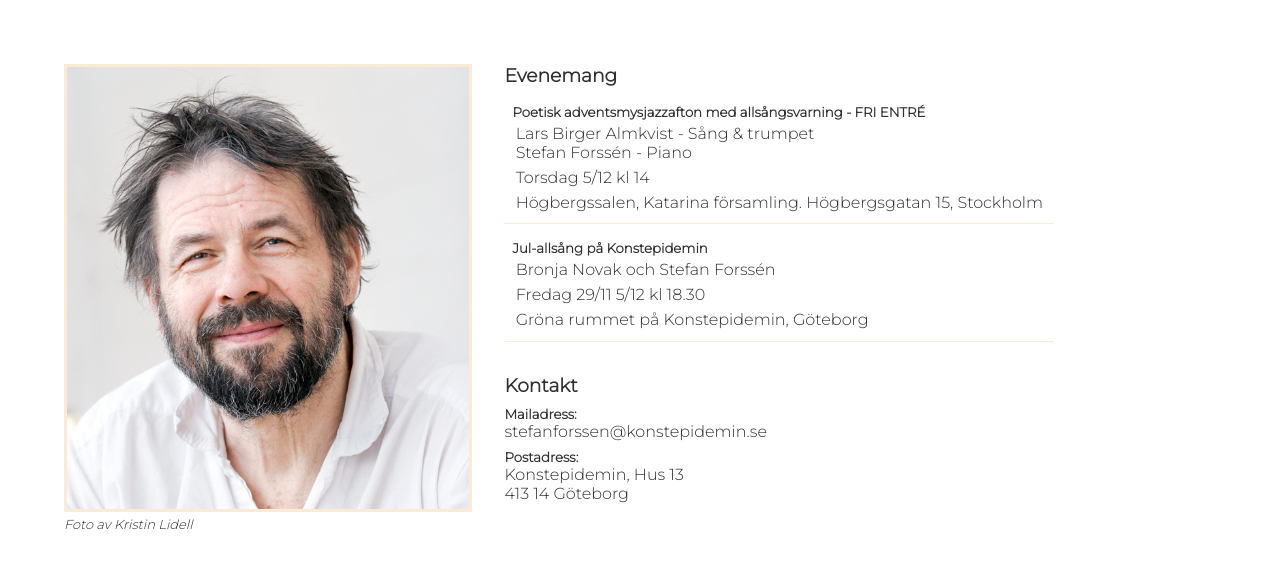
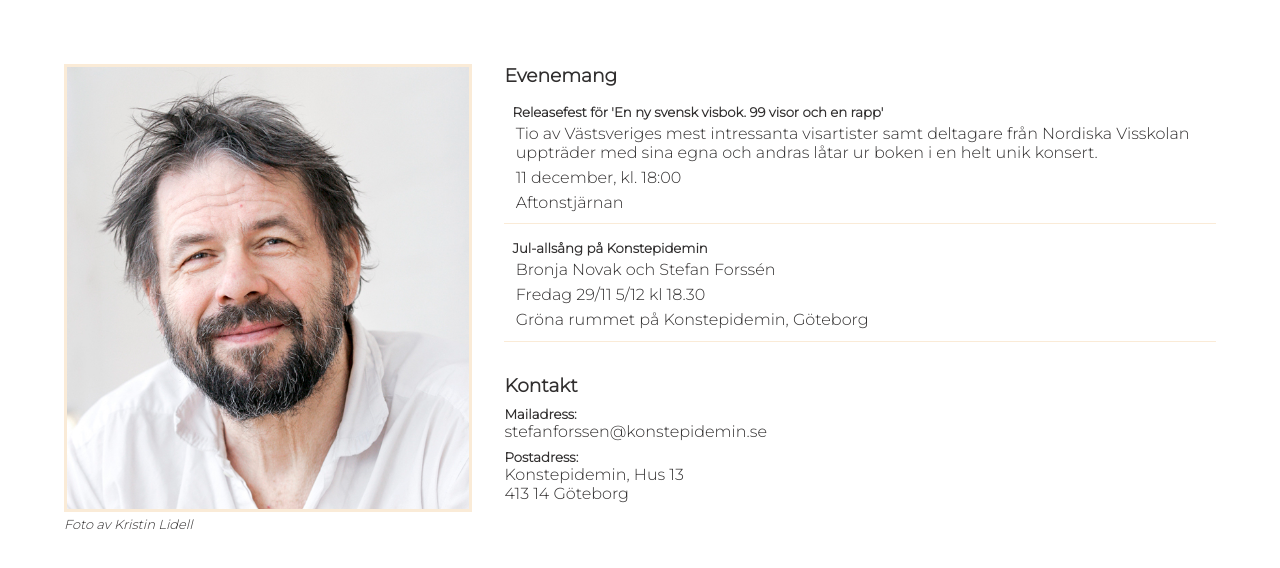
Before and after one commit to pineapple-exe/stefanforssen.se, a plain HTML site: page index.html in a window 1280 px wide. Drawn offline with Linux system fonts and the light colour scheme.

Commit message:
Add book release concert

```diff
--- a/index.html
+++ b/index.html
@@ -66,7 +66,7 @@
                             <span class="event-when">Söndag 10/11 kl. 16-18</span>
                             <span class="event-where">Café Mosaic, Västerås</span>
                         </li> -->
-                        <li>
+                        <!-- <li>
                             <h5 class="event-name">Poetisk adventsmysjazzafton med allsångsvarning - FRI ENTRÉ</h5>
                             <span class="event-description">
                                 Lars Birger Almkvist - Sång & trumpet</br>
@@ -74,6 +74,14 @@
                             </span>
                             <span class="event-when">Torsdag 5/12 kl 14</span>
                             <span class="event-where">Högbergssalen, Katarina församling. Högbergsgatan 15, Stockholm</span>
+                        </li> -->
+                        <li>
+<h5 class="event-name">Releasefest för 'En ny svensk visbok. 99 visor och en rapp'</i></h5>
+<span class ="event-description">
+    Tio av Västsveriges mest intressanta visartister samt deltagare från Nordiska Visskolan uppträder med sina egna och andras låtar ur boken i en helt unik konsert.
+</br></span>
+<span class="event-when">11 december, kl. 18:00</span>
+<span class="event-where">Aftonstjärnan</span>
                         </li>
                         <li>
                             <h5 class="event-name">Jul-allsång på Konstepidemin</h5>
```
